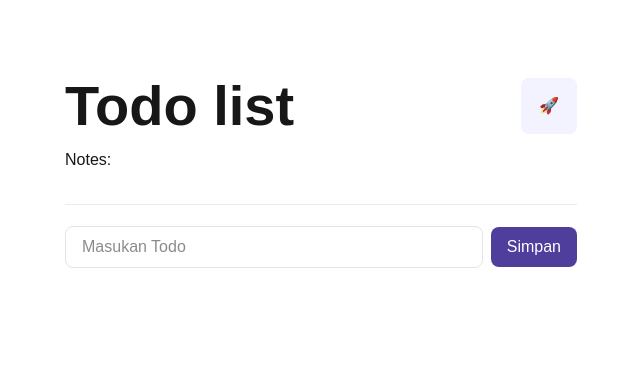
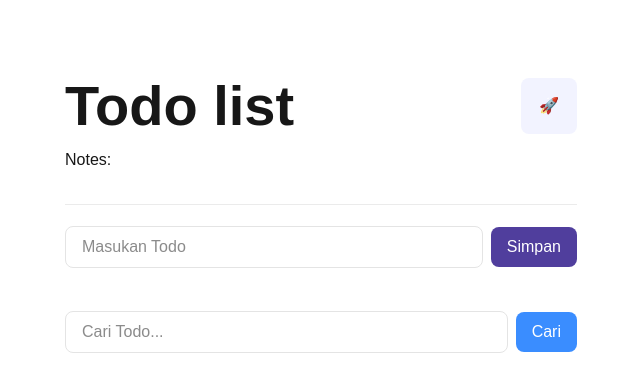
Before and after one commit to muochamadlatip-hue/my-app-projek, a Next.js app: page /todolist in a window 1280 px wide. Shown: the top 392 px of the page, without its empty margins (319-959 px from the left). Built offline with nearby package versions, Linux system fonts and the light colour scheme.

Commit message:
todo list

```diff
--- a/app/todolist/page.tsx
+++ b/app/todolist/page.tsx
@@ -4,16 +4,21 @@ import React, { useState, useEffect } from 'react'
 function Todolist() {
     const [input, setInput] = useState('')
     const [dataTodo, setDataTodo] = useState<string[]>([])
+    const [searchTerm, setSearchTerm] = useState('')
+    const [filteredTodo, setFilteredTodo] = useState<string[]>([])
 
     useEffect(() => {
         const savedData = localStorage.getItem('dataTodo')
         if (savedData) {
-            setDataTodo(JSON.parse(savedData))
+            const parsedData = JSON.parse(savedData)
+            setDataTodo(parsedData)
+            setFilteredTodo(parsedData)
         }
     }, [])
 
     useEffect(() => {
         localStorage.setItem('dataTodo', JSON.stringify(dataTodo))
+        setFilteredTodo(dataTodo)
     }, [dataTodo])
 
     const addDataTodo = () => {
@@ -35,6 +40,17 @@ function Todolist() {
         const tempData = [...dataTodo]
         const removeData = tempData.filter((_val, idx) => idx !== index)
         setDataTodo(removeData)
+    }
+
+    const handleSearch = () => {
+        if (searchTerm.trim() === '') {
+            setFilteredTodo(dataTodo)
+        } else {
+            const filtered = dataTodo.filter(todo =>
+                todo.toLowerCase().includes(searchTerm.toLowerCase())
+            )
+            setFilteredTodo(filtered)
+        }
     }
 
     return (
@@ -64,11 +80,29 @@ function Todolist() {
                         Simpan
                     </button>
                 </div>
-                {dataTodo.map((value, index) => {
+
+                <div className='flex items-center gap-2 mb-[32px]'>
+                    <div className='flex-1'>
+                        <input
+                            value={searchTerm}
+                            onChange={(e) => setSearchTerm(e.target.value)}
+                            className='w-full border border-[#E4E4E4]
+                rounded-lg py-[8px] px-[16px]'
+                            placeholder='Cari Todo...' />
+                    </div>
+                    <button
+                        className='bg-[#3A8DFF] text-white h-[40px] px-[16px] rounded-lg text-center'
+                        onClick={handleSearch}
+                    >
+                        Cari
+                    </button>
+                </div>
+
+                {filteredTodo.map((value, index) => {
                     return (
                         <div key={String(index)} className='flex items-center
                           justify-between mb-[16px]'>
-                            <p> {value}</p>
+                            <p>{value}</p>
                             <button className='bg-[#FF0004] text-white
             h-[30px] px-[6px] rounded-lg'
                                 onClick={() => removeDataTodo(index)}>
```
